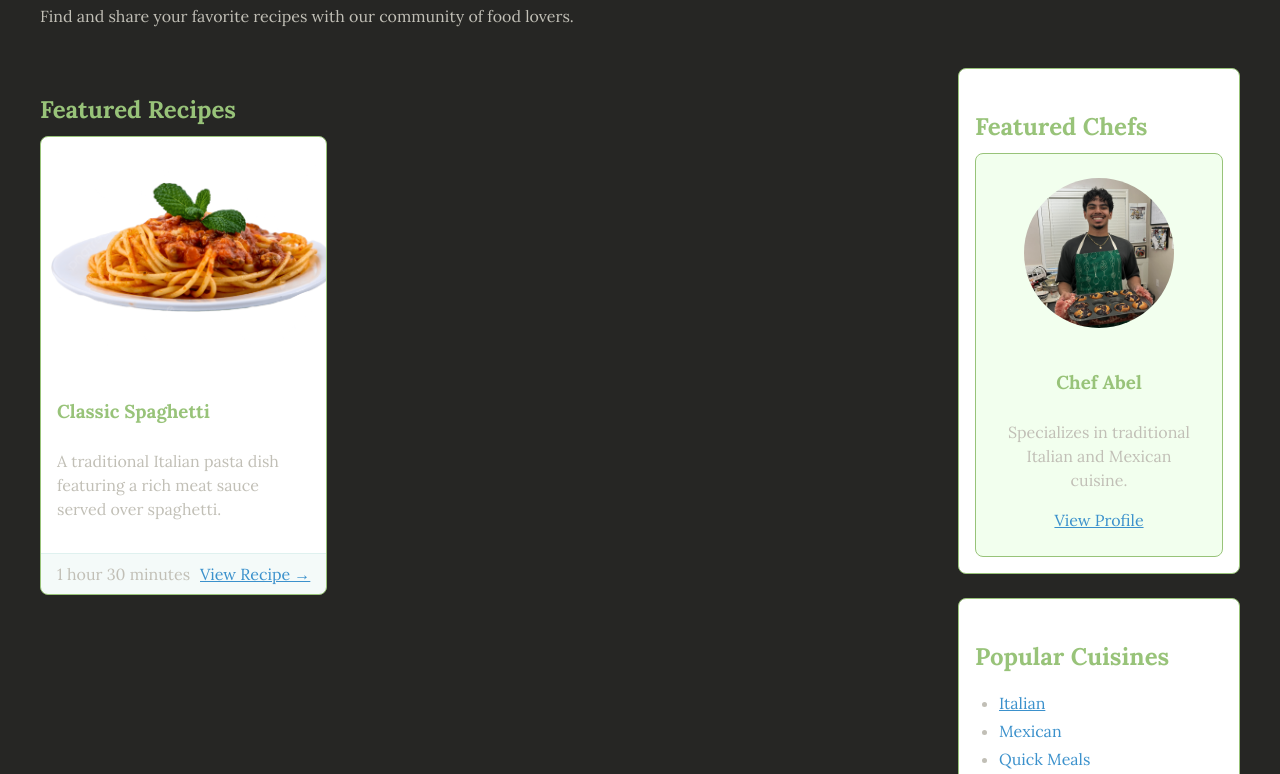
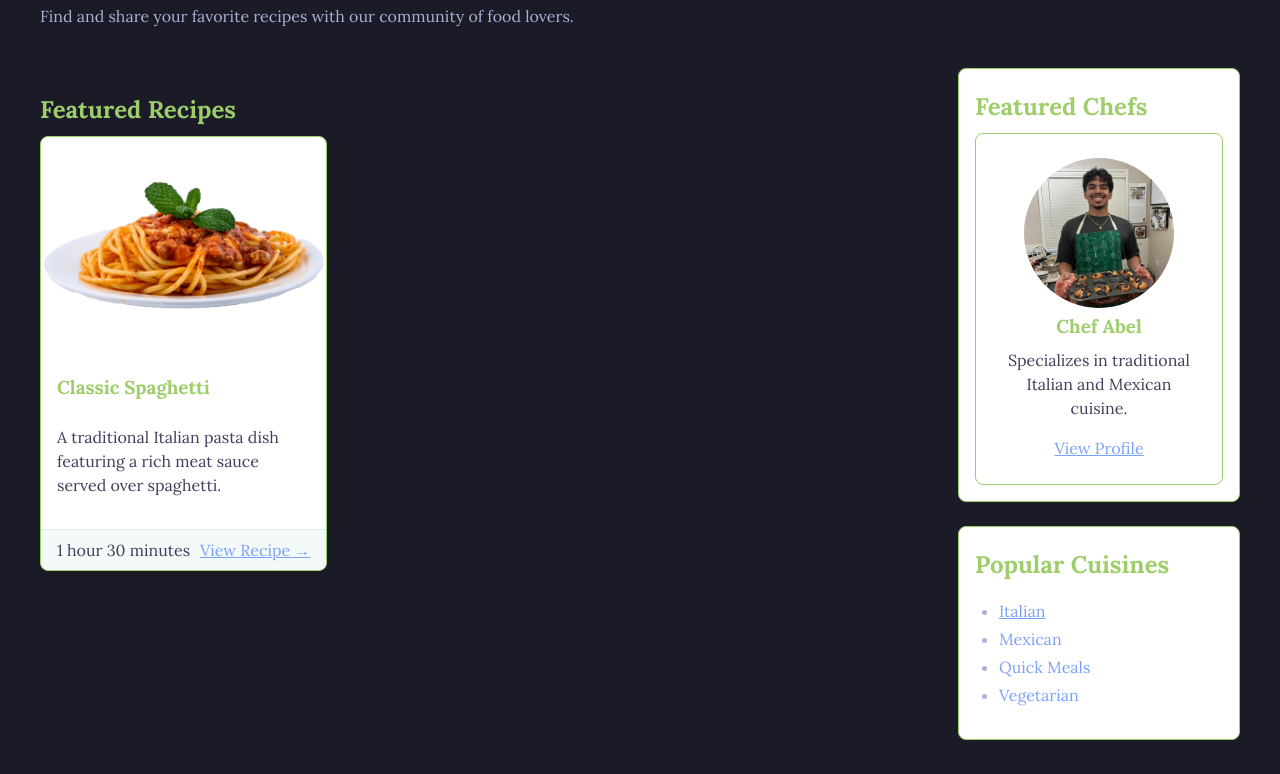
Before and after one commit to abel-alcala/recipe-book, a website: page packages/proto/public/index.html in a window 1280 px wide. Shown: the part 196-970 px from the top of the page. Drawn offline with Linux system fonts and the light colour scheme.

Commit message:
Lab 7 Dark Mode
added dark mode button on header on all pages and updated colors

```diff
--- a/packages/proto/public/styles/page.css
+++ b/packages/proto/public/styles/page.css
@@ -128,7 +128,12 @@ svg.icon {
     margin: var(--spacing-lg) 0;
 }
 
-.sidebar { grid-column: span 3; }
+.sidebar {
+    grid-column: span 3;
+    h2 {
+        margin-top: var(--spacing-xs);
+    }
+}
 .main-content { grid-column: span 9; }
 .full-width { grid-column: 1 / -1; }
 .two-column { grid-column: span 6; }
@@ -143,6 +148,12 @@ svg.icon {
     border-radius: var(--border-radius-md);
     overflow: hidden;
     transition: transform 0.2s, box-shadow 0.2s;
+    p, span{
+        color: var(--color-text-inverted);
+    }
+    h3 {
+        margin-top: var(--spacing-xs);
+    }
 }
 
 .recipe-card:hover {
@@ -153,8 +164,7 @@ svg.icon {
 .recipe-card img {
     width: 100%;
     height: 200px;
-    object-fit: cover;
-    margin: 10px;
+    object-fit: contain;
     max-width: 100%;
 }
 
@@ -228,9 +238,14 @@ svg.icon {
     align-items: center;
     text-align: center;
     padding: var(--spacing-lg);
-    background-color: var(--color-grid);
     border-radius: var(--border-radius-md);
     border: 1px solid var(--color-accent);
+    p { color: var(--color-text-inverted);
+        margin-top: var(--spacing-xs);}
+    h3 {
+        margin-top: var(--spacing-xs);
+        margin-bottom: var(--spacing-xs);
+    }
 }
 
 .chef-profile img {
@@ -238,7 +253,8 @@ svg.icon {
     height: 150px;
     border-radius: 50%;
     object-fit: cover;
-    margin: 0 auto var(--spacing-md);
+    margin: 0 auto;
+
 }
 
 section, article, .Nutrition {
@@ -285,10 +301,6 @@ svg.icon {
     margin-right: var(--spacing-xs);
 }
 
-header svg.icon {
-    fill: white;
-}
-
 h1, h2, h3 {
     color: var(--color-accent);
     margin: var(--spacing-lg) 0 var(--spacing-sm);
--- a/packages/proto/public/styles/tokens.css
+++ b/packages/proto/public/styles/tokens.css
@@ -1,16 +1,15 @@
 :root {
-    /*Colors*/
-    --color-background-page: #262624;
-    --color-background-header: #1F1E1D;
-    --color-text-header: #FFFFFF;
-    --color-text: #C1BFB6;
-    --color-text-inverted:#333333;
-    --color-accent: rgb(152, 195, 121);
-    --color-grid: #f2ffeeff;
-    --color-grid-accent: #e7f8edff;
-    --color-accent-alt: #3B91CC;
-    --color-link:       var(--color-accent-alt);
-    --color-link-hover: #0050b3;
+    --color-background-page: #1a1b26;
+    --color-background-header: #16161e;
+    --color-text-header: #c0caf5;
+    --color-text: #a9b1d6;
+    --color-text-inverted: #3e3f5c;
+    --color-accent: #9ece6a;
+    --color-grid: #a9b1d6;
+    --color-grid-accent: #292e42;
+    --color-accent-alt: #7aa2f7;
+    --color-link: var(--color-accent-alt);
+    --color-link-hover: #bb9af7;
 
     /*Fonts*/
     --font-body: 'Open Sans', sans-serif;
@@ -30,3 +29,17 @@
     --border-radius-md: 8px;
     --border-radius-lg: 12px;
 }
+
+/* Light mode */
+body.light-mode {
+    --color-background-page: #f5f7fa;
+    --color-background-header: #ffffff;
+    --color-text: #2c3e50;
+    --color-text-header: #1a202c;
+    --color-accent: #38b2ac;
+    --color-grid: #ffffff;
+    --color-grid-accent: #f0fdfa;
+    --color-accent-alt: #3182ce;
+    --color-link: var(--color-accent-alt);
+    --color-link-hover: #2c5282;
+}
```
Also changed, not shown: packages/proto/public/scripts/darkMode.js (added, +26 -0 lines), 1 other file.
